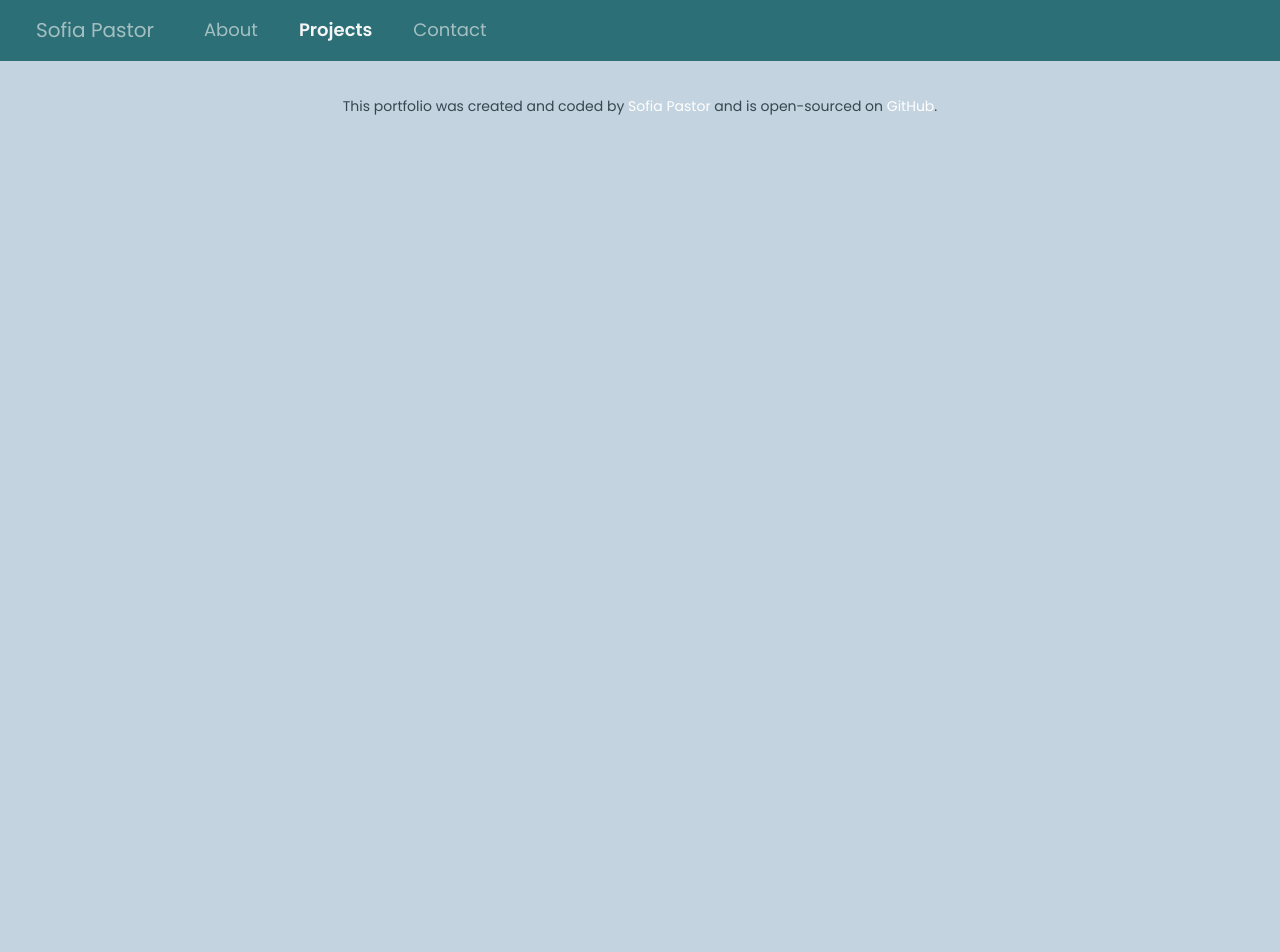
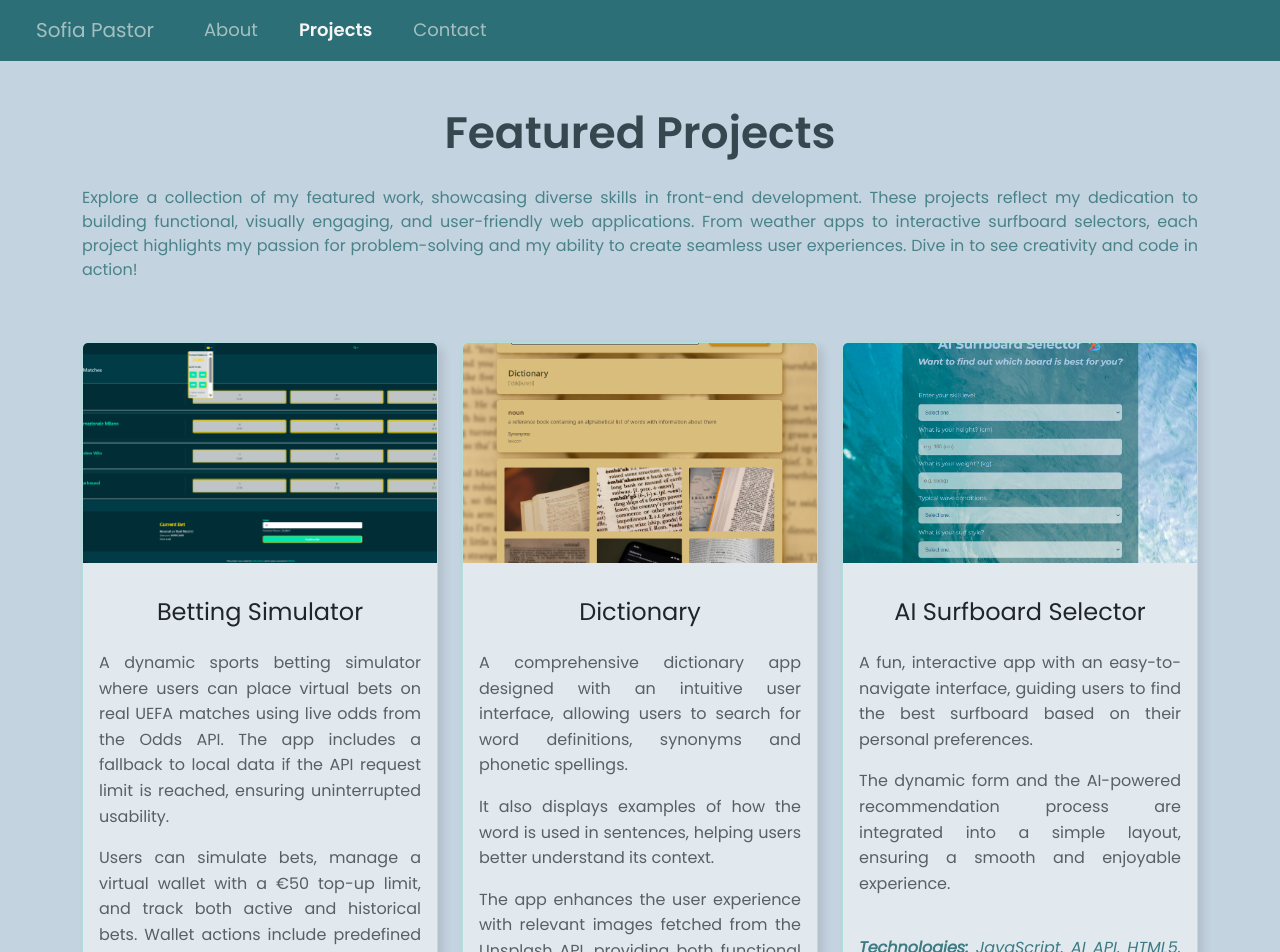
Before and after one commit to sofia-pastor/portfolio-sofia-pastor, a React (Vite) app: page /projects in a window 1280 px wide. Shown: the top 952 px of the page. Before the commit the page ends 800 px from the top, so only its background shows below. Built offline with nearby package versions, Linux system fonts and the light colour scheme.

Commit message:
added project components and style and added final touches overall

```diff
--- a/src/components/ProjectsData.jsx
+++ b/src/components/ProjectsData.jsx
@@ -11,32 +11,42 @@ export default function ProjectsData() {
       title: "Betting Simulator",
       image: bettingImg,
       alt: "Betting Simulator Image",
-      description:
-        "A dynamic sports betting simulator where users can place virtual bets on real UEFA matches using live odds from the Odds API. The app includes a fallback to local data if the API request limit is reached, ensuring uninterrupted usability. Users can simulate bets, manage a virtual wallet with a €50 top-up limit, and track both active and historical bets. Wallet actions include predefined values and custom inputs, with real-time feedback through success, error, and limit messages, ensuring a smooth and intuitive user experience, with a custom favicon for branding consistency.",
+      description: [
+        "A dynamic sports betting simulator where users can place virtual bets on real UEFA matches using live odds from the Odds API. The app includes a fallback to local data if the API request limit is reached, ensuring uninterrupted usability.",
+        "Users can simulate bets, manage a virtual wallet with a €50 top-up limit, and track both active and historical bets. Wallet actions include predefined values and custom inputs.",
+        "With real-time feedback through success, error, and limit messages, this project ensures a smooth and intuitive user experience, with a custom favicon for branding consistency.",
+      ],
       technologies:
         "React, Axios, Odds API, Bootstrap, HTML5, CSS3, User-Centered Design",
       launchUrl: "https://betting-simulator.netlify.app/",
       githubUrl: "https://github.com/sofia-pastor/betting-simulator",
+      anchorId: "betting-simulator",
     },
     {
       id: 2,
       title: "Dictionary",
       image: dictionaryImg,
       alt: "Dictionary Image",
-      description:
-        "A comprehensive dictionary app designed with an intuitive user interface, allowing users to search for word definitions, synonyms and phonetic spellings. It also displays examples of how the word is used in sentences, helping users better understand its context. The app enhances the user experience with relevant images fetched from the Unsplash API, providing both functional and visual elements for easier learning.",
+      description: [
+        "A comprehensive dictionary app designed with an intuitive user interface, allowing users to search for word definitions, synonyms and phonetic spellings.",
+        "It also displays examples of how the word is used in sentences, helping users better understand its context.",
+        "The app enhances the user experience with relevant images fetched from the Unsplash API, providing both functional and visual elements for easier learning.",
+      ],
       technologies:
         "React, Axios, SheCodes Dictionary API, Unsplash API, Bootstrap, HTML5, CSS3, User-Centered Design",
       launchUrl: "https://dictionary-app-sp.netlify.app",
       githubUrl: "https://github.com/sofia-pastor/dictionary-project",
+      anchorId: "dictionary-app",
     },
     {
       id: 3,
       title: "AI Surfboard Selector",
       image: surfboardImg,
       alt: "Surfboard Selector Image",
-      description:
-        "A fun, interactive app with an easy-to-navigate interface, guiding users to find the best surfboard based on their personal preferences. The dynamic form and the AI-powered recommendation process are integrated into a simple layout, ensuring a smooth and enjoyable experience.",
+      description: [
+        "A fun, interactive app with an easy-to-navigate interface, guiding users to find the best surfboard based on their personal preferences.",
+        "The dynamic form and the AI-powered recommendation process are integrated into a simple layout, ensuring a smooth and enjoyable experience.",
+      ],
       technologies:
         "JavaScript, AI API, HTML5, CSS3, Custom Form Logic, User-Centered Design",
       launchUrl: "https://surfboard-selector.netlify.app",
@@ -47,20 +57,25 @@ export default function ProjectsData() {
       title: "Weather App",
       image: weatherImg,
       alt: "Weather App Image",
-      description:
-        "A React app, with a polished and dynamic interface, that provides real-time weather data for any searched city (with a default city initially). It displays the current weather, a 6-day forecast, with a temperature conversion feature, a city-specific background image, and animated weather icons for an engaging and dynamic user experience.",
+      description: [
+        "A React app, with a polished and dynamic interface, that provides real-time weather data for any searched city (with a default city initially).",
+        "It displays the current weather, a 6-day forecast, with a temperature conversion feature, a city-specific background image, and animated weather icons for an engaging and dynamic user experience.",
+      ],
       technologies:
         "React, Axios, Unsplash API, OpenWeather API, SheCodes Weather API, npm (animated weather icons), Bootstrap, HTML5, CSS3, User-Centered Design",
       launchUrl: "https://weather-react-app-sp.netlify.app",
       githubUrl: "https://github.com/sofia-pastor/weather-react-app",
+      anchorId: "weather-app",
     },
     {
       id: 5,
       title: "Edinburgh Travel Website",
       image: edinburghImg,
       alt: "Edinburgh Website Image",
-      description:
-        "A responsive travel website designed with a clean and user-friendly layout, showcasing the beauty of Edinburgh. The site's interactive elements, like embedded maps and its easy navigation, make it a pleasure for users to explore the cultural and historical highlights of the city.",
+      description: [
+        "A responsive travel website designed with a clean and user-friendly layout, showcasing the beauty of Edinburgh.",
+        "The site's interactive elements, like embedded maps and its easy navigation, make it a pleasure for users to explore the cultural and historical highlights of the city.",
+      ],
       technologies:
         "HTML5, CSS3, JavaScript, Responsive Design, Custom Grid Layouts, User-Centered Design",
       launchUrl: "https://edimburgh-travel.netlify.app",
--- a/src/main.jsx
+++ b/src/main.jsx
@@ -3,6 +3,7 @@ import { createRoot } from "react-dom/client";
 import { BrowserRouter } from "react-router-dom";
 
 import "bootstrap/dist/css/bootstrap.min.css";
+import "bootstrap/dist/js/bootstrap.bundle.min.js";
 
 import "@fontsource/poppins";
 import "@fontsource/poppins/600.css";
--- a/src/pages/Projects.jsx
+++ b/src/pages/Projects.jsx
@@ -1,9 +1,105 @@
-import ProjectsData from "../components/ProjectsData";
+import { useEffect } from "react";
+import { useLocation } from "react-router-dom";
+
+import { FontAwesomeIcon } from "@fortawesome/react-fontawesome";
+import { faGithub } from "@fortawesome/free-brands-svg-icons";
+
+import getProjectsData from "../components/ProjectsData";
+import ContactCallToAction from "../components/ContactCallToAction";
+
+import "../styles/Projects.css";
 
 export default function Projects() {
+  const projectsData = getProjectsData();
+
+  const location = useLocation();
+
+  useEffect(() => {
+    if (location.hash) {
+      const target = document.querySelector(location.hash);
+      if (target) {
+        setTimeout(() => {
+          target.scrollIntoView({ behavior: "smooth" });
+        }, 0);
+      }
+    }
+  }, [location]);
+
   return (
     <div className="Projects">
-      <h1>Welcome to Projects</h1>
+      <div className="container ">
+        <section className="header" id="projects">
+          <h1>Featured Projects</h1>
+          <p>
+            Explore a collection of my featured work, showcasing diverse skills
+            in front-end development. These projects reflect my dedication to
+            building functional, visually engaging, and user-friendly web
+            applications. From weather apps to interactive surfboard selectors,
+            each project highlights my passion for problem-solving and my
+            ability to create seamless user experiences. Dive in to see
+            creativity and code in action!
+          </p>
+        </section>
+        <section className="projects">
+          <div className="row row-cols-1 row-cols-md-2 row-cols-lg-3 g-4">
+            {projectsData.map((project) => (
+              <div className="col" key={project.id} id={project.anchorId}>
+                <div className="card h-100">
+                  <img
+                    src={project.image}
+                    className="card-img-top"
+                    alt={project.alt}
+                  />
+                  <div className="card-body ">
+                    <h4 className="card-title">{project.title}</h4>
+                    {project.description.map((paragraph, index) => (
+                      <p className="card-text" key={index}>
+                        {paragraph}
+                      </p>
+                    ))}{" "}
+                    <p className="tech">
+                      Technologies:{" "}
+                      <span className="fw-normal">{project.technologies}</span>
+                    </p>
+                  </div>
+                  <div className="card-footer d-flex justify-content-between">
+                    <a
+                      href={project.launchUrl}
+                      target="_blank"
+                      rel="noopener noreferrer"
+                      className="btn project-btn"
+                    >
+                      Launch App
+                    </a>
+                    <a
+                      href={project.githubUrl}
+                      target="_blank"
+                      rel="noopener noreferrer"
+                      className="btn project-btn"
+                    >
+                      GitHub Repository
+                    </a>
+                  </div>
+                </div>
+              </div>
+            ))}
+
+            <div className="col d-flex align-items-center justify-content-center">
+              <div className="text-center">
+                <h5>Check out other projects!</h5>
+                <a
+                  href="https://github.com/sofia-pastor"
+                  target="_blank"
+                  rel="noopener noreferrer"
+                >
+                  <FontAwesomeIcon icon={faGithub} className="github-icon" />{" "}
+                </a>
+              </div>
+            </div>
+          </div>
+        </section>
+        <ContactCallToAction />
+      </div>{" "}
     </div>
   );
 }
--- a/src/styles/Navbar.css
+++ b/src/styles/Navbar.css
@@ -2,6 +2,18 @@
   background-color: var(--primary-color);
   font-size: 18px;
   line-height: 1.5;
+}
+
+.navbar.scrolled {
+  opacity: 0.8;
+}
+
+.navbar-toggler-icon {
+  filter: invert(1);
+}
+
+.navbar-collapse {
+  transition: height 300ms ease-in-out;
 }
 
 .nav-link {
--- /dev/null
+++ b/src/styles/Projects.css
@@ -0,0 +1,93 @@
+.Projects .header {
+  margin-top: 100px;
+}
+
+.Projects h1 {
+  font-size: 44px;
+  line-height: 1.5;
+}
+
+.Projects .header p {
+  color: var(--primary-color);
+  opacity: 0.8;
+  margin-top: 20px;
+  line-height: 1.5;
+}
+
+.Projects .projects {
+  margin: 60px auto;
+}
+
+.Projects .card {
+  border-color: var(--secondary-color);
+  background-color: rgba(255, 255, 255, 0.5);
+  box-shadow: 5px 5px 10px rgba(0, 0, 0, 0.1);
+}
+
+.Projects .card-img-top {
+  height: 220px;
+  object-fit: cover;
+}
+
+.Projects h4 {
+  margin: 15px 0 20px;
+  text-align: center;
+  line-height: 1.5;
+}
+
+.Projects .card-text {
+  line-height: 1.6;
+}
+
+.Projects .tech {
+  font-weight: 600;
+  font-style: italic;
+  color: var(--primary-color);
+  opacity: 0.9;
+  margin-top: 40px;
+}
+
+.Projects .card-footer a {
+  color: var(--accent-color);
+  font-weight: 500;
+  text-decoration: underline;
+  transition: all 300ms ease-in-out;
+  filter: brightness(0.9);
+}
+
+.Projects .card-footer a:hover {
+  color: var(--primary-color);
+  text-decoration: none;
+}
+
+.Projects h5 {
+  color: var(--primary-color);
+  font-size: 20px;
+  font-weight: 600;
+  margin-bottom: 35px;
+}
+
+.Projects .github-icon {
+  color: var(--accent-color);
+  background-color: var(--primary-color);
+  font-size: 50px;
+  padding: 30px;
+  border-radius: 60px;
+  box-shadow: 3px 3px 5px var(--primary-color);
+  transition: all ease-in-out 300ms;
+}
+
+.Projects .github-icon:hover {
+  color: var(--primary-color);
+  background-color: var(--accent-color);
+}
+
+@media (max-width: 768px) {
+  .Projects h5 {
+    margin-top: 50px;
+  }
+
+  .Projects .github-icon {
+    margin-bottom: 15px;
+  }
+}
```
Also changed, not shown: src/components/Navbar.jsx (+16 -4 lines), src/pages/About.jsx (+3 -7 lines), src/pages/Home.jsx (+5 -14 lines), src/styles/About.css (+26 -0 lines), src/styles/Home.css (+9 -4 lines).
